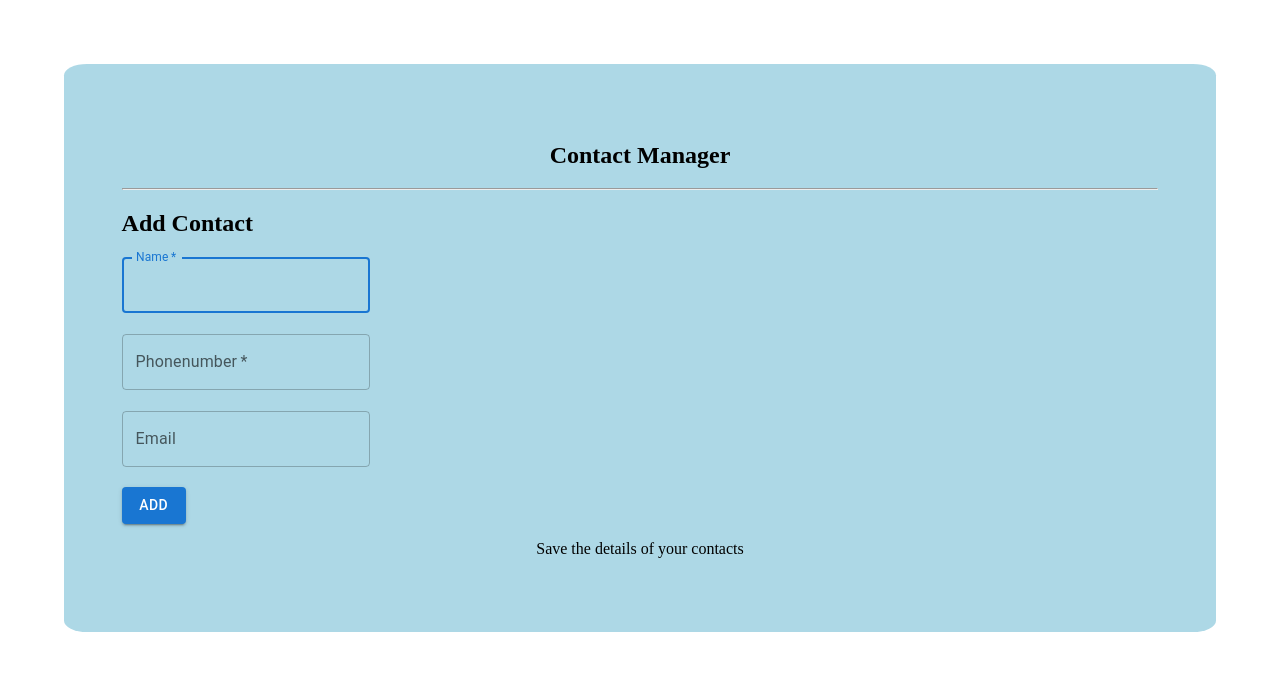
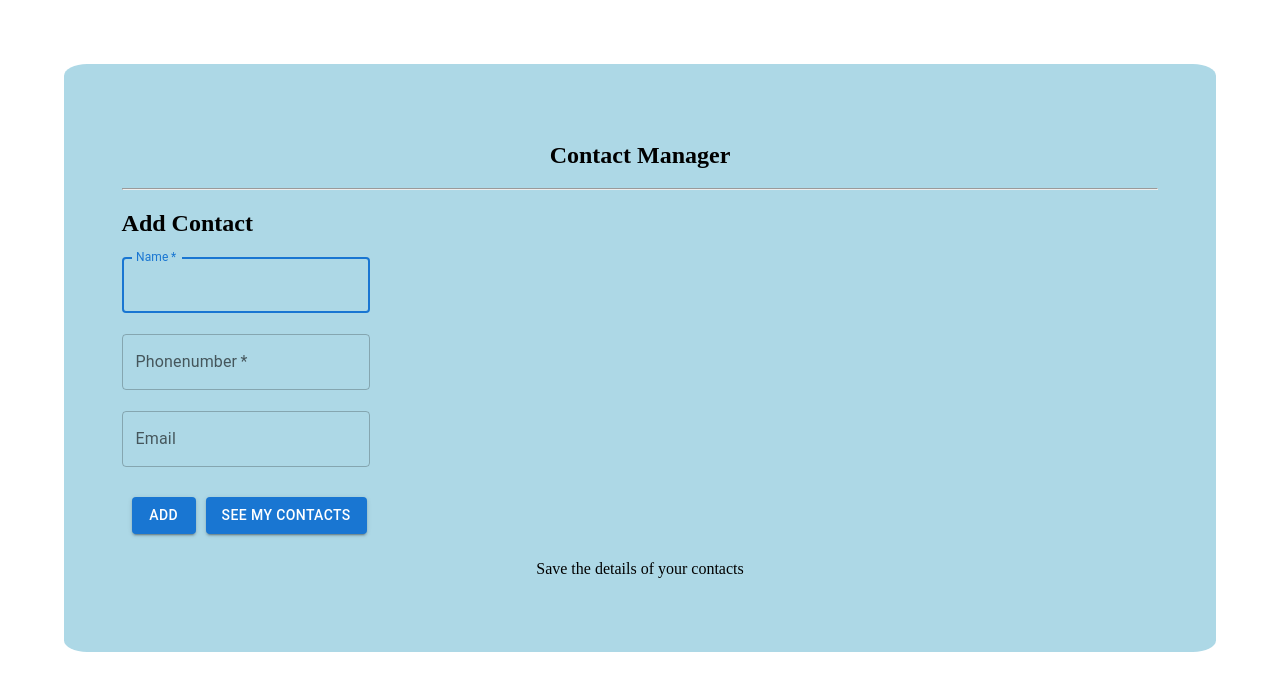
Before and after one commit to NarayanaRavuri123/Contact_Information, a React (Create React App) app: page /addContact in a window 1280 px wide. Shown: the top 690 px of the page. Built offline with nearby package versions, Linux system fonts and the light colour scheme.

Commit message:
added a new button - see my contacts

```diff
--- a/src/Components/AddContact.jsx
+++ b/src/Components/AddContact.jsx
@@ -2,7 +2,7 @@ import React, { useState } from "react";
 import TextField from '@mui/material/TextField';
 import Button from "@mui/material/Button";
 import "./AddContact.css";
-import { useNavigate } from 'react-router-dom';
+import { Link, useNavigate } from 'react-router-dom';
 
 const AddContact = (props) => {
     const [contact, setContact] = useState({
@@ -109,10 +109,15 @@ const AddContact = (props) => {
                 <Button
                     onClick={addContacts}
                     variant="contained"
+                    sx={{margin:'10px'}}
                     disabled = {!(isvalid.name && isvalid.phonenumber && isvalid.emailAddress)}>
 
                     Add
                 </Button>
+                <Link to="/"><Button
+                variant="contained"
+                >see my contacts</Button></Link>
+
                 <p className='message'>Save the details of your contacts</p>
             </form>
         </div>
```
